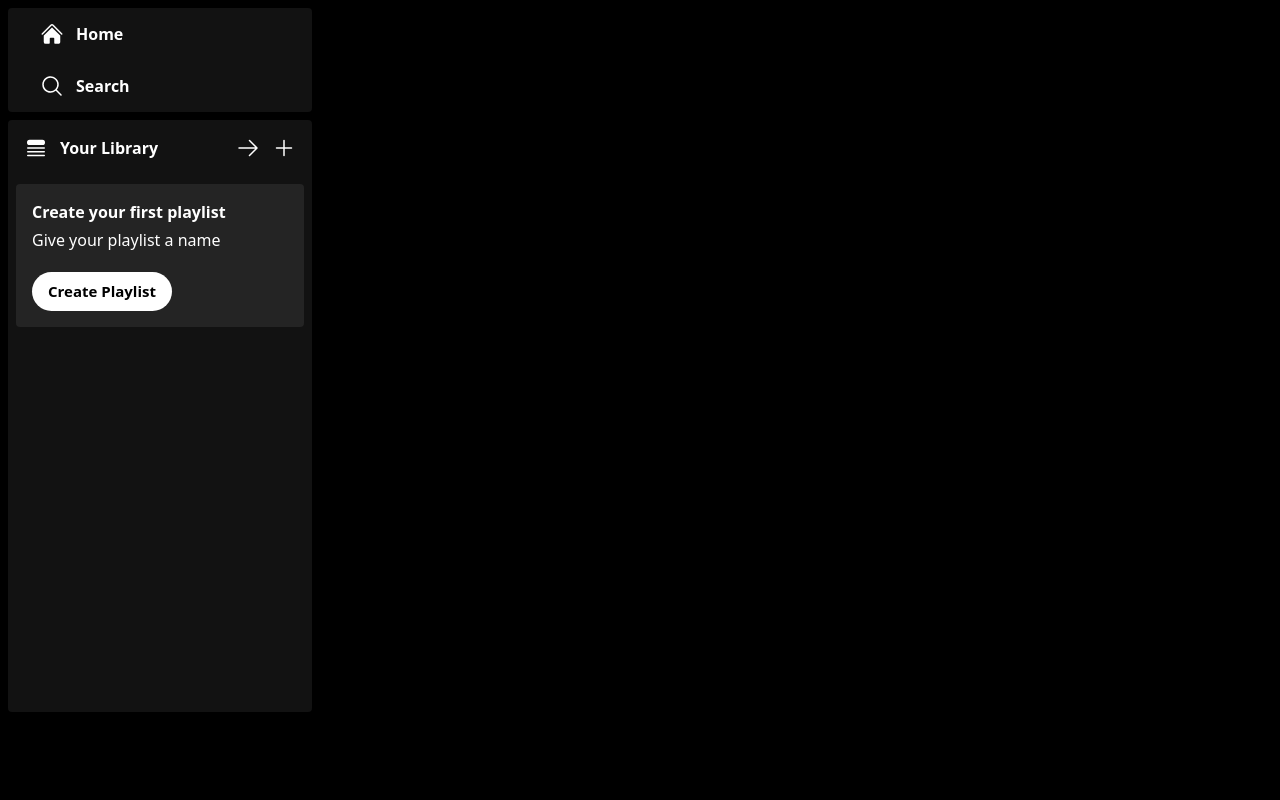
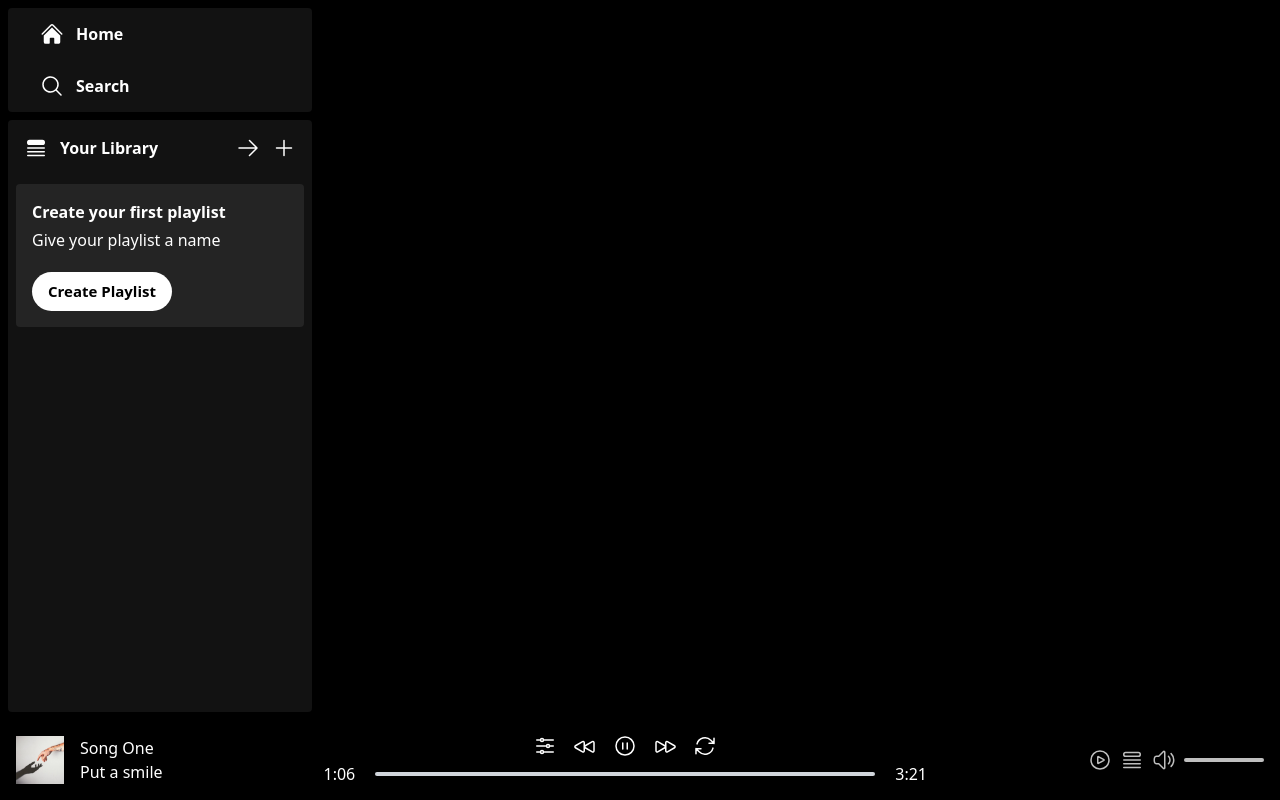
Before and after one commit to zafar-m3n/DreamScape, a React (Vite) app: page / in a window 1280 px wide. Built offline with nearby package versions, Linux system fonts and the light colour scheme.

Commit message:
Static Player

```diff
--- a/src/App.jsx
+++ b/src/App.jsx
@@ -1,5 +1,6 @@
 import React from "react";
 import Sidebar from "./components/Sidebar";
+import Player from "./components/Player";
 
 const App = () => {
   return (
@@ -7,6 +8,7 @@ const App = () => {
       <div className="h-[90%] flex">
         <Sidebar />
       </div>
+      <Player />
     </div>
   );
 };
--- /dev/null
+++ b/src/components/Player.jsx
@@ -0,0 +1,149 @@
+import React from "react";
+import { songsData } from "./../assets/assets";
+
+const Player = () => {
+  return (
+    <div className="h-[10%] bg-black flex justify-between items-center text-white px-4">
+      <div className="hidden lg:flex items-center gap-4">
+        <img src={songsData[0].image} alt="" className="w-12" />
+        <div>
+          <p>{songsData[0].name}</p>
+          <p>{songsData[0].desc.slice(0, 12)}</p>
+        </div>
+      </div>
+      <div className="flex flex-col items-center gap-1 m-auto">
+        <div className="flex gap-4">
+          <svg
+            xmlns="http://www.w3.org/2000/svg"
+            fill="none"
+            viewBox="0 0 24 24"
+            strokeWidth={1.5}
+            stroke="currentColor"
+            className="size-6"
+          >
+            <path
+              strokeLinecap="round"
+              strokeLinejoin="round"
+              d="M10.5 6h9.75M10.5 6a1.5 1.5 0 1 1-3 0m3 0a1.5 1.5 0 1 0-3 0M3.75 6H7.5m3 12h9.75m-9.75 0a1.5 1.5 0 0 1-3 0m3 0a1.5 1.5 0 0 0-3 0m-3.75 0H7.5m9-6h3.75m-3.75 0a1.5 1.5 0 0 1-3 0m3 0a1.5 1.5 0 0 0-3 0m-9.75 0h9.75"
+            />
+          </svg>
+          <svg
+            xmlns="http://www.w3.org/2000/svg"
+            fill="none"
+            viewBox="0 0 24 24"
+            strokeWidth={1.5}
+            stroke="currentColor"
+            className="w-6"
+          >
+            <path
+              strokeLinecap="round"
+              strokeLinejoin="round"
+              d="M21 16.811c0 .864-.933 1.406-1.683.977l-7.108-4.061a1.125 1.125 0 0 1 0-1.954l7.108-4.061A1.125 1.125 0 0 1 21 8.689v8.122ZM11.25 16.811c0 .864-.933 1.406-1.683.977l-7.108-4.061a1.125 1.125 0 0 1 0-1.954l7.108-4.061a1.125 1.125 0 0 1 1.683.977v8.122Z"
+            />
+          </svg>
+          <svg
+            xmlns="http://www.w3.org/2000/svg"
+            fill="none"
+            viewBox="0 0 24 24"
+            strokeWidth={1.5}
+            stroke="currentColor"
+            className="w-6"
+          >
+            <path
+              strokeLinecap="round"
+              strokeLinejoin="round"
+              d="M14.25 9v6m-4.5 0V9M21 12a9 9 0 1 1-18 0 9 9 0 0 1 18 0Z"
+            />
+          </svg>
+          <svg
+            xmlns="http://www.w3.org/2000/svg"
+            fill="none"
+            viewBox="0 0 24 24"
+            strokeWidth={1.5}
+            stroke="currentColor"
+            className="w-6"
+          >
+            <path
+              strokeLinecap="round"
+              strokeLinejoin="round"
+              d="M3 8.689c0-.864.933-1.406 1.683-.977l7.108 4.061a1.125 1.125 0 0 1 0 1.954l-7.108 4.061A1.125 1.125 0 0 1 3 16.811V8.69ZM12.75 8.689c0-.864.933-1.406 1.683-.977l7.108 4.061a1.125 1.125 0 0 1 0 1.954l-7.108 4.061a1.125 1.125 0 0 1-1.683-.977V8.69Z"
+            />
+          </svg>
+          <svg
+            xmlns="http://www.w3.org/2000/svg"
+            fill="none"
+            viewBox="0 0 24 24"
+            strokeWidth={1.5}
+            stroke="currentColor"
+            className="w-6"
+          >
+            <path
+              strokeLinecap="round"
+              strokeLinejoin="round"
+              d="M16.023 9.348h4.992v-.001M2.985 19.644v-4.992m0 0h4.992m-4.993 0 3.181 3.183a8.25 8.25 0 0 0 13.803-3.7M4.031 9.865a8.25 8.25 0 0 1 13.803-3.7l3.181 3.182m0-4.991v4.99"
+            />
+          </svg>
+        </div>
+        <div className="flex items-center gap-5">
+          <p>1:06</p>
+          <div className="w-[60vw] max-w-[500px] bg-gray-300 rounded-full cursor-pointer">
+            <hr className="h-1 border-none w-0 bg-green-800 rounded-full"></hr>
+          </div>
+          <p>3:21</p>
+        </div>
+      </div>
+      <div className="hidden lg:flex items-center gap-2 opacity-75">
+        <svg
+          xmlns="http://www.w3.org/2000/svg"
+          fill="none"
+          viewBox="0 0 24 24"
+          strokeWidth={1.5}
+          stroke="currentColor"
+          className="size-6"
+        >
+          <path
+            strokeLinecap="round"
+            strokeLinejoin="round"
+            d="M21 12a9 9 0 1 1-18 0 9 9 0 0 1 18 0Z"
+          />
+          <path
+            strokeLinecap="round"
+            strokeLinejoin="round"
+            d="M15.91 11.672a.375.375 0 0 1 0 .656l-5.603 3.113a.375.375 0 0 1-.557-.328V8.887c0-.286.307-.466.557-.327l5.603 3.112Z"
+          />
+        </svg>
+        <svg
+          xmlns="http://www.w3.org/2000/svg"
+          fill="none"
+          viewBox="0 0 24 24"
+          strokeWidth={1.5}
+          stroke="currentColor"
+          className="size-6"
+        >
+          <path
+            strokeLinecap="round"
+            strokeLinejoin="round"
+            d="M3.75 12h16.5m-16.5 3.75h16.5M3.75 19.5h16.5M5.625 4.5h12.75a1.875 1.875 0 0 1 0 3.75H5.625a1.875 1.875 0 0 1 0-3.75Z"
+          />
+        </svg>
+        <svg
+          xmlns="http://www.w3.org/2000/svg"
+          fill="none"
+          viewBox="0 0 24 24"
+          strokeWidth={1.5}
+          stroke="currentColor"
+          className="size-6"
+        >
+          <path
+            strokeLinecap="round"
+            strokeLinejoin="round"
+            d="M19.114 5.636a9 9 0 0 1 0 12.728M16.463 8.288a5.25 5.25 0 0 1 0 7.424M6.75 8.25l4.72-4.72a.75.75 0 0 1 1.28.53v15.88a.75.75 0 0 1-1.28.53l-4.72-4.72H4.51c-.88 0-1.704-.507-1.938-1.354A9.009 9.009 0 0 1 2.25 12c0-.83.112-1.633.322-2.396C2.806 8.756 3.63 8.25 4.51 8.25H6.75Z"
+          />
+        </svg>
+        <div className="w-20 bg-white rounded-full h-1"></div>
+      </div>
+    </div>
+  );
+};
+
+export default Player;
```
